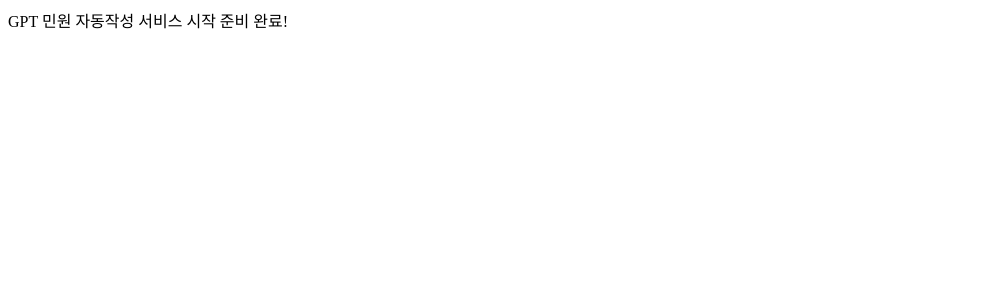
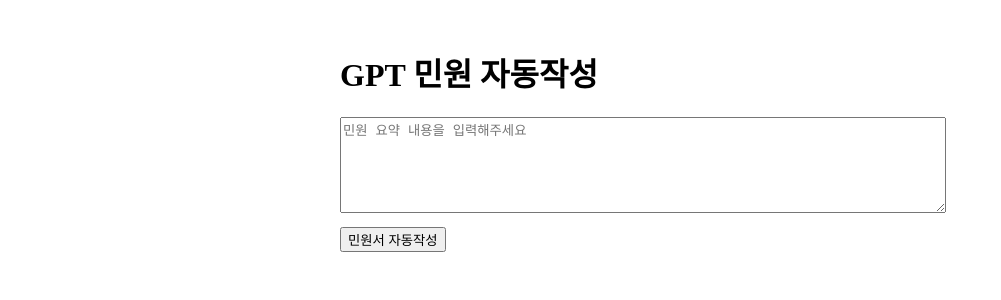
Before and after one commit to adshoppings/ai-minwon, a Next.js app: page / in a window 1280 px wide. Shown: the top 300 px of the page, without its empty margins (0-1001 px from the left). Built offline with nearby package versions, Linux system fonts and the light colour scheme.

Commit message:
Update index.tsx

```diff
--- a/pages/index.tsx
+++ b/pages/index.tsx
@@ -1,3 +1,36 @@
+import { useState } from 'react';
+
 export default function Home() {
-  return <div>GPT 민원 자동작성 서비스 시작 준비 완료!</div>;
+  const [input, setInput] = useState('');
+  const [result, setResult] = useState('');
+
+  const handleSubmit = async () => {
+    const res = await fetch('/api/generate', {
+      method: 'POST',
+      headers: { 'Content-Type': 'application/json' },
+      body: JSON.stringify({ content: input })
+    });
+    const data = await res.json();
+    setResult(data.result);
+  };
+
+  return (
+    <div style={{ padding: 20, maxWidth: 600, margin: '0 auto' }}>
+      <h1>GPT 민원 자동작성</h1>
+      <textarea
+        placeholder="민원 요약 내용을 입력해주세요"
+        value={input}
+        onChange={(e) => setInput(e.target.value)}
+        rows={6}
+        style={{ width: '100%' }}
+      />
+      <button onClick={handleSubmit} style={{ marginTop: 10 }}>민원서 자동작성</button>
+      {result && (
+        <div style={{ marginTop: 20, whiteSpace: 'pre-line', background: '#f5f5f5', padding: 10 }}>
+          <h3>작성된 민원서:</h3>
+          <div>{result}</div>
+        </div>
+      )}
+    </div>
+  );
 }
```
